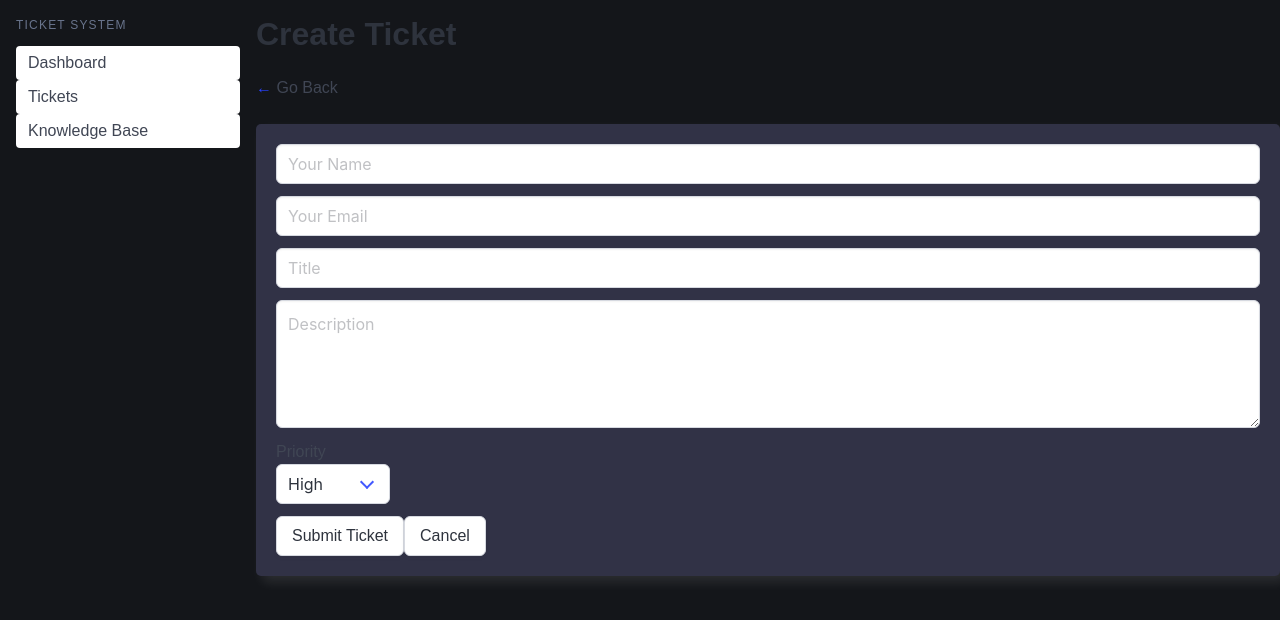
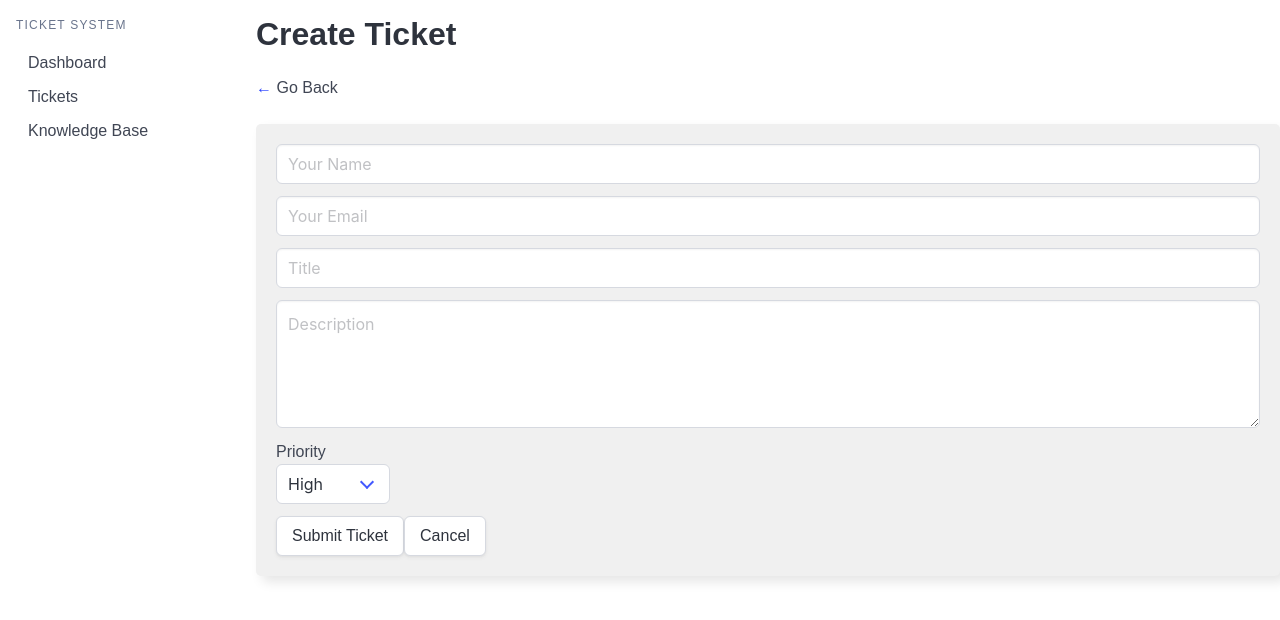
Before and after one commit to FRagIC17/ticketsystem, an Angular app in the folder ticketsystem-frontend/: page /create-ticket in a window 1280 px wide. Shown: the top 620 px of the page. Built offline with nearby package versions, Linux system fonts and the light colour scheme.

Commit message:
make dark and light theme

```diff
--- a/ticketsystem-frontend/src/styles.css
+++ b/ticketsystem-frontend/src/styles.css
@@ -5,14 +5,33 @@ html, body {
     height: 100%;
     margin: 0;
     font-family: Arial, sans-serif;
-    background-color: #14161A;
 }
 
+/* Default (light) theme */
 .form-box {
-    background-color: #313246;
+    background-color: #f0f0f0;
     padding: 20px;
     margin: 13px auto;
     border-radius: 5px;
+    box-shadow: 6px 6px 12px rgba(0, 0, 0, 0.1);
+}
+
+/* Auto-switch with OS/system theme */
+@media (prefers-color-scheme: dark) {
+    .form-box {
+        background-color: #313246;
+        box-shadow: 6px 6px 12px rgba(255, 255, 255, 0.1);
+    }
+}
+
+/* Optional manual override if you set data-theme on body */
+body[data-theme="light"] .form-box {
+    background-color: #f0f0f0;
+    box-shadow: 6px 6px 12px rgba(0, 0, 0, 0.1);
+}
+
+body[data-theme="dark"] .form-box {
+    background-color: #313246;
     box-shadow: 6px 6px 12px rgba(255, 255, 255, 0.1);
 }
 
```
